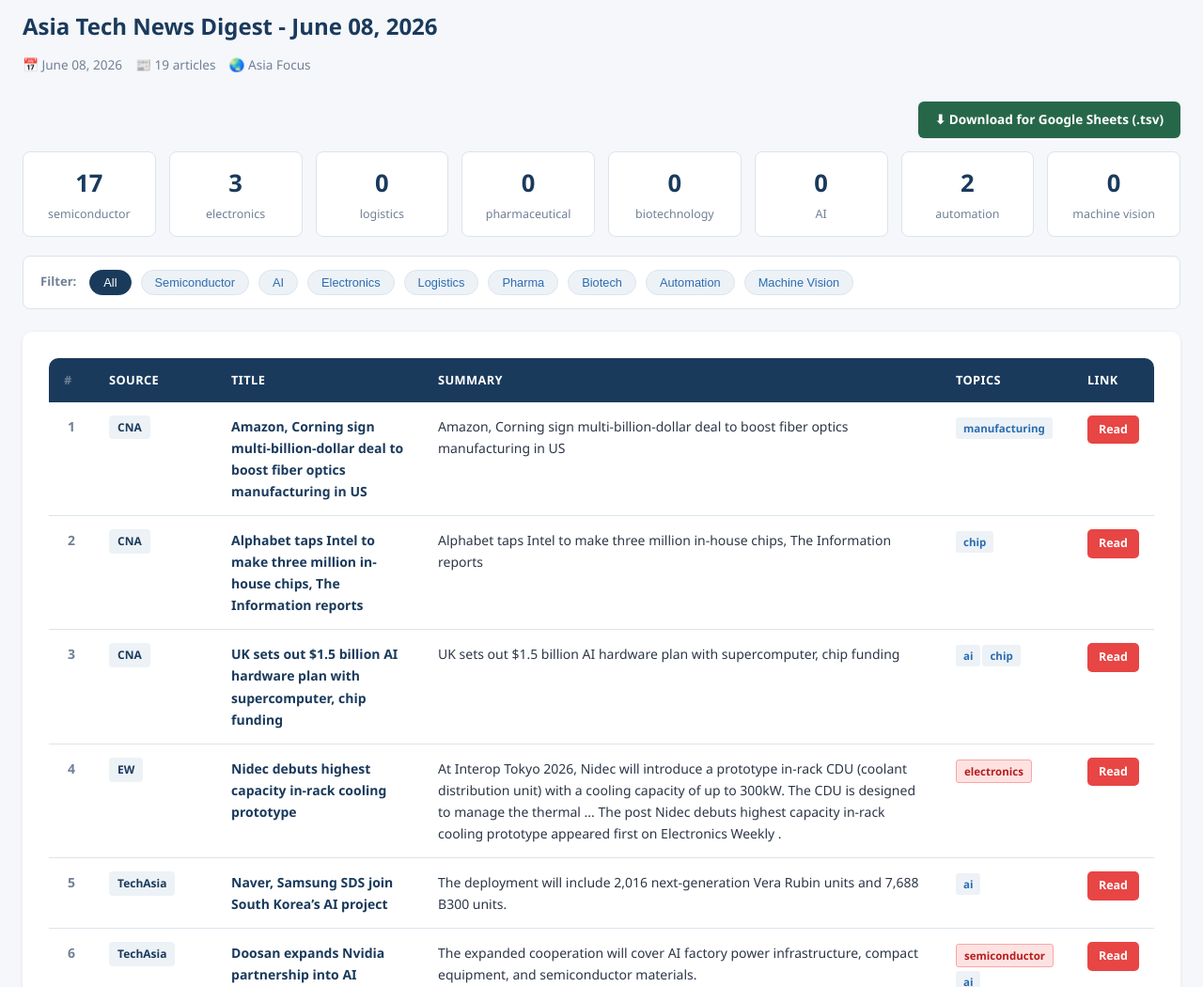
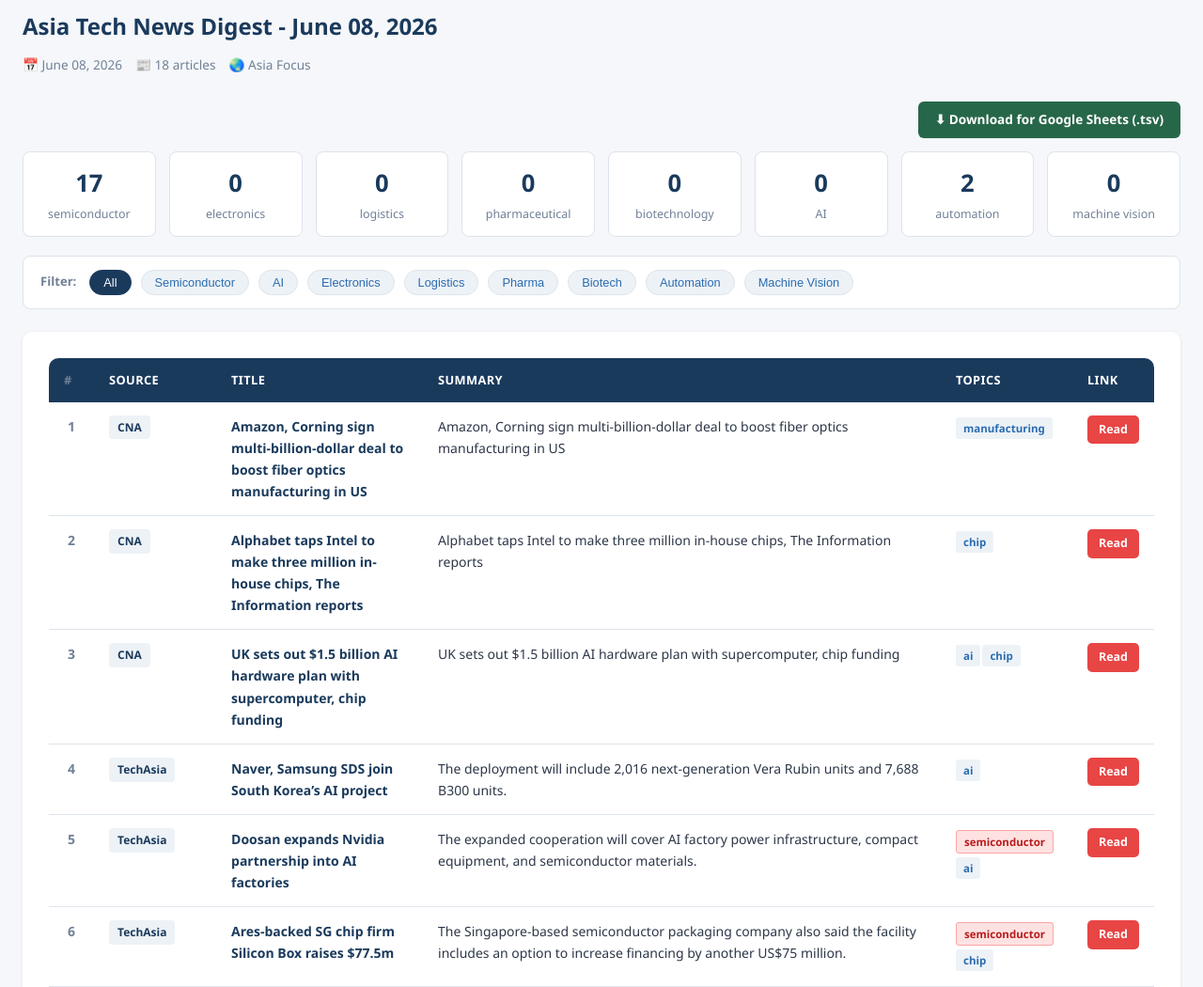
Before and after one commit to asiatechfeed/Asia-Tech-Feed, a Jekyll site: the page built from _posts/2026-06-08-asia-tech-news-digest.md, in a window 1280 px wide and 1400 px high. Shown: the part 350-1400 px from the top of the window at 94% size. Built offline with Jekyll 4.4.1, drawn with Linux system fonts in a browser that asks for light colours; some of the changed text lies outside the part shown.

Commit message:
📰 News digest 2026-06-08 (18 articles)

```diff
--- a/_posts/2026-06-08-asia-tech-news-digest.md
+++ b/_posts/2026-06-08-asia-tech-news-digest.md
@@ -1,10 +1,10 @@
 ---
 layout: post
 title: "Asia Tech News Digest - June 08, 2026"
-date: 2026-06-08 22:44:45 +0800
-articles_count: 19
-sources_count: 7
-sources: ["CNA", "DigiTimes", "EETAsia", "EW", "KED", "NikkeiAsia", "TechAsia"]
+date: 2026-06-08 22:51:30 +0800
+articles_count: 18
+sources_count: 6
+sources: ["CNA", "DigiTimes", "EETAsia", "KED", "NikkeiAsia", "TechAsia"]
 csv_file: /assets/data/news-2026-06-08.tsv
 featured_title: "Amazon, Corning sign multi-billion-dollar deal to boost fiber optics manufacturing in US"
 featured_url: "https://www.channelnewsasia.com/business/amazon-corning-sign-multi-billion-dollar-deal-boost-fiber-optics-manufacturing-in-us-6169376"
@@ -51,14 +51,6 @@ featured_image: "https://dam.mediacorp.sg/image/upload/s--WzqtMiza--/c_fill,g_au
 </tr>
 <tr>
   <td class="col-num">4</td>
-  <td class="col-source"><span class="source-badge">EW</span></td>
-  <td class="col-title"><span class="article-title">Nidec debuts highest capacity in-rack cooling prototype</span></td>
-  <td class="col-summary">At Interop Tokyo 2026, Nidec will introduce a prototype in-rack CDU (coolant distribution unit) with a cooling capacity of up to 300kW. The CDU is designed to manage the thermal ... The post Nidec debuts highest capacity in-rack cooling prototype appeared first on Electronics Weekly .</td>
-  <td class="col-tags"><span class="tag semi">electronics</span></td>
-  <td class="col-link"><a class="btn-link" href="https://www.electronicsweekly.com/news/nidec-debuts-highest-capacity-in-rack-cooling-prototype-2026-06/" target="_blank" rel="noopener">Read</a></td>
-</tr>
-<tr>
-  <td class="col-num">5</td>
   <td class="col-source"><span class="source-badge">TechAsia</span></td>
   <td class="col-title"><span class="article-title">Naver, Samsung SDS join South Korea’s AI project</span></td>
   <td class="col-summary">The deployment will include 2,016 next-generation Vera Rubin units and 7,688 B300 units.</td>
@@ -66,7 +58,7 @@ featured_image: "https://dam.mediacorp.sg/image/upload/s--WzqtMiza--/c_fill,g_au
   <td class="col-link"><a class="btn-link" href="https://www.techinasia.com/south-korea-govt-forms-ai-working-group-samsung-hyundai" target="_blank" rel="noopener">Read</a></td>
 </tr>
 <tr>
-  <td class="col-num">6</td>
+  <td class="col-num">5</td>
   <td class="col-source"><span class="source-badge">TechAsia</span></td>
   <td class="col-title"><span class="article-title">Doosan expands Nvidia partnership into AI factories</span></td>
   <td class="col-summary">The expanded cooperation will cover AI factory power infrastructure, compact equipment, and semiconductor materials.</td>
@@ -74,7 +66,7 @@ featured_image: "https://dam.mediacorp.sg/image/upload/s--WzqtMiza--/c_fill,g_au
   <td class="col-link"><a class="btn-link" href="https://www.techinasia.com/south-korea-vcs-step-up-direct-investments-in-silicon-valley" target="_blank" rel="noopener">Read</a></td>
 </tr>
 <tr>
-  <td class="col-num">7</td>
+  <td class="col-num">6</td>
   <td class="col-source"><span class="source-badge">TechAsia</span></td>
   <td class="col-title"><span class="article-title">Ares-backed SG chip firm Silicon Box raises $77.5m</span></td>
   <td class="col-summary">The Singapore-based semiconductor packaging company also said the facility includes an option to increase financing by another US$75 million.</td>
@@ -82,7 +74,7 @@ featured_image: "https://dam.mediacorp.sg/image/upload/s--WzqtMiza--/c_fill,g_au
   <td class="col-link"><a class="btn-link" href="https://www.techinasia.com/cisco-to-launch-silicon-one-g300-chip-for-ai-data-centers" target="_blank" rel="noopener">Read</a></td>
 </tr>
 <tr>
-  <td class="col-num">8</td>
+  <td class="col-num">7</td>
   <td class="col-source"><span class="source-badge">EETAsia</span></td>
   <td class="col-title"><span class="article-title">Semiconductor Equipment Billings Jump 14% YoY in 1Q 2026</span></td>
   <td class="col-summary">Record quarterly billings were driven by continued AI-related investment, including capacity expansion and technology upgrades supporting leading-edge logic, DRAM, and advanced packaging. The post Semiconductor Equipment Billings Jump 14% YoY in 1Q 2026 appeared first on EE Times Asia .</td>
@@ -90,7 +82,7 @@ featured_image: "https://dam.mediacorp.sg/image/upload/s--WzqtMiza--/c_fill,g_au
   <td class="col-link"><a class="btn-link" href="https://www.eetasia.com/semiconductor-equipment-billings-jump-14-yoy-in-1q-2026/" target="_blank" rel="noopener">Read</a></td>
 </tr>
 <tr>
-  <td class="col-num">9</td>
+  <td class="col-num">8</td>
   <td class="col-source"><span class="source-badge">EETAsia</span></td>
   <td class="col-title"><span class="article-title">Micron, MetAI Build SimReady Fab Twins on NVIDIA Omniverse for Semiconductor Physical AI</span></td>
   <td class="col-summary">Collaboration creates simulation-ready semiconductor fab environments to support digital twins, automation, and AI-driven operations. The post Micron, MetAI Build SimReady Fab Twins on NVIDIA Omniverse for Semiconductor Physical AI appeared first on EE Times Asia .</td>
@@ -98,7 +90,7 @@ featured_image: "https://dam.mediacorp.sg/image/upload/s--WzqtMiza--/c_fill,g_au
   <td class="col-link"><a class="btn-link" href="https://www.eetasia.com/micron-metai-build-simready-fab-twins-on-nvidia-omniverse-for-semiconductor-physical-ai/" target="_blank" rel="noopener">Read</a></td>
 </tr>
 <tr>
-  <td class="col-num">10</td>
+  <td class="col-num">9</td>
   <td class="col-source"><span class="source-badge">EETAsia</span></td>
   <td class="col-title"><span class="article-title">Longsys Unveils Edge AI Storage Portfolio at COMPUTEX 2026</span></td>
   <td class="col-summary">Longsys introduced edge AI storage technologies designed to improve local LLM performance across devices globally. The post Longsys Unveils Edge AI Storage Portfolio at COMPUTEX 2026 appeared first on EE Times Asia .</td>
@@ -106,7 +98,7 @@ featured_image: "https://dam.mediacorp.sg/image/upload/s--WzqtMiza--/c_fill,g_au
   <td class="col-link"><a class="btn-link" href="https://www.eetasia.com/longsys-unveils-edge-ai-storage-portfolio-at-computex-2026/" target="_blank" rel="noopener">Read</a></td>
 </tr>
 <tr>
-  <td class="col-num">11</td>
+  <td class="col-num">10</td>
   <td class="col-source"><span class="source-badge">DigiTimes</span></td>
   <td class="col-title"><span class="article-title">Semiconductors</span></td>
   <td class="col-summary">Semiconductors</td>
@@ -114,7 +106,7 @@ featured_image: "https://dam.mediacorp.sg/image/upload/s--WzqtMiza--/c_fill,g_au
   <td class="col-link"><a class="btn-link" href="https://www.digitimes.com/topic/semiconductors/" target="_blank" rel="noopener">Read</a></td>
 </tr>
 <tr>
-  <td class="col-num">12</td>
+  <td class="col-num">11</td>
   <td class="col-source"><span class="source-badge">DigiTimes</span></td>
   <td class="col-title"><span class="article-title">SK Hynix speeds Yongin fab buildout as memory crunch fuels capacity race</span></td>
   <td class="col-summary">SK Hynix speeds Yongin fab buildout as memory crunch fuels capacity race</td>
@@ -122,7 +114,7 @@ featured_image: "https://dam.mediacorp.sg/image/upload/s--WzqtMiza--/c_fill,g_au
   <td class="col-link"><a class="btn-link" href="https://www.digitimes.com/news/a20260518VL210/sk-hynix-fab-capacity-demand-production.html" target="_blank" rel="noopener">Read</a></td>
 </tr>
 <tr>
-  <td class="col-num">13</td>
+  <td class="col-num">12</td>
   <td class="col-source"><span class="source-badge">DigiTimes</span></td>
   <td class="col-title"><span class="article-title">AMD's 2nm defection to Samsung dents TSMC's AI grip</span></td>
   <td class="col-summary">AMD's 2nm defection to Samsung dents TSMC's AI grip</td>
@@ -130,7 +122,7 @@ featured_image: "https://dam.mediacorp.sg/image/upload/s--WzqtMiza--/c_fill,g_au
   <td class="col-link"><a class="btn-link" href="https://www.digitimes.com/news/a20260511PD215/samsung-tsmc-amd-2nm-supply-chain.html" target="_blank" rel="noopener">Read</a></td>
 </tr>
 <tr>
-  <td class="col-num">14</td>
+  <td class="col-num">13</td>
   <td class="col-source"><span class="source-badge">NikkeiAsia</span></td>
   <td class="col-title"><span class="article-title">Lee sets sights beyond chips for South Korea's next growth wave</span></td>
   <td class="col-summary">Lee sets sights beyond chips for South Korea's next growth wave</td>
@@ -138,7 +130,7 @@ featured_image: "https://dam.mediacorp.sg/image/upload/s--WzqtMiza--/c_fill,g_au
   <td class="col-link"><a class="btn-link" href="https://asia.nikkei.com/politics/lee-sets-sights-beyond-chips-for-south-korea-s-next-growth-wave" target="_blank" rel="noopener">Read</a></td>
 </tr>
 <tr>
-  <td class="col-num">15</td>
+  <td class="col-num">14</td>
   <td class="col-source"><span class="source-badge">NikkeiAsia</span></td>
   <td class="col-title"><span class="article-title">Tin demand for AI servers to triple by 2030, analyst says</span></td>
   <td class="col-summary">Tin demand for AI servers to triple by 2030, analyst says</td>
@@ -146,7 +138,7 @@ featured_image: "https://dam.mediacorp.sg/image/upload/s--WzqtMiza--/c_fill,g_au
   <td class="col-link"><a class="btn-link" href="https://asia.nikkei.com/business/markets/commodities/tin-demand-for-ai-servers-to-triple-by-2030-analyst-says" target="_blank" rel="noopener">Read</a></td>
 </tr>
 <tr>
-  <td class="col-num">16</td>
+  <td class="col-num">15</td>
   <td class="col-source"><span class="source-badge">NikkeiAsia</span></td>
   <td class="col-title"><span class="article-title">Frontier AI shock: Japan's analog layer offers a resilience lesson</span></td>
   <td class="col-summary">Frontier AI shock: Japan's analog layer offers a resilience lesson</td>
@@ -154,7 +146,7 @@ featured_image: "https://dam.mediacorp.sg/image/upload/s--WzqtMiza--/c_fill,g_au
   <td class="col-link"><a class="btn-link" href="https://asia.nikkei.com/opinion/frontier-ai-shock-japan-s-analog-layer-offers-a-resilience-lesson" target="_blank" rel="noopener">Read</a></td>
 </tr>
 <tr>
-  <td class="col-num">17</td>
+  <td class="col-num">16</td>
   <td class="col-source"><span class="source-badge">KED</span></td>
   <td class="col-title"><span class="article-title">AI trade isn’t just about tech stocks but also power, TCW says</span></td>
   <td class="col-summary">The artificial intelligence boom has sent investors racing into chipmakers, cloud providers and megacap technology stocks, but a more durable opportun</td>
@@ -162,7 +154,7 @@ featured_image: "https://dam.mediacorp.sg/image/upload/s--WzqtMiza--/c_fill,g_au
   <td class="col-link"><a class="btn-link" href="https://www.kedglobal.com/asset-management/newsView/ked202606010002" target="_blank" rel="noopener">Read</a></td>
 </tr>
 <tr>
-  <td class="col-num">18</td>
+  <td class="col-num">17</td>
   <td class="col-source"><span class="source-badge">KED</span></td>
   <td class="col-title"><span class="article-title">South Korean ETF issuers in space race to ride SpaceX IPO buzz</span></td>
   <td class="col-summary">South Korean asset managers are rushing to launch new exchange-traded funds tied to both established and emerging space technology companies, seeking</td>
@@ -170,7 +162,7 @@ featured_image: "https://dam.mediacorp.sg/image/upload/s--WzqtMiza--/c_fill,g_au
   <td class="col-link"><a class="btn-link" href="https://www.kedglobal.com/korean-stock-market/newsView/ked202604140004" target="_blank" rel="noopener">Read</a></td>
 </tr>
 <tr>
-  <td class="col-num">19</td>
+  <td class="col-num">18</td>
   <td class="col-source"><span class="source-badge">KED</span></td>
   <td class="col-title"><span class="article-title">No career ambition, no ego: AI plays devil's advocate at Audax Private Equity</span></td>
   <td class="col-summary">Generative AI is challenging traditional investment theses, acting as a devil's advocate to sharpen decision-making, particularly when it comes to ass</td>
```
Also changed, not shown: _digest_meta.json (+6 -7 lines), assets/data/news-2026-06-08.tsv (+15 -16 lines), assets/data/search-index.json (+0 -11 lines).
